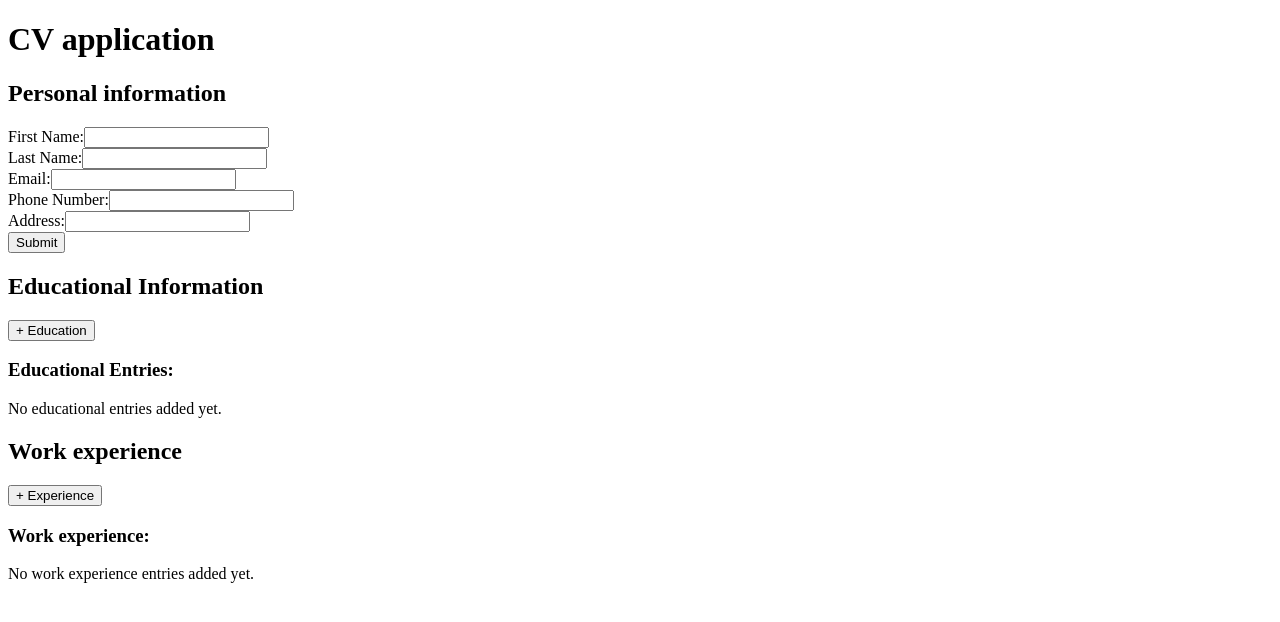
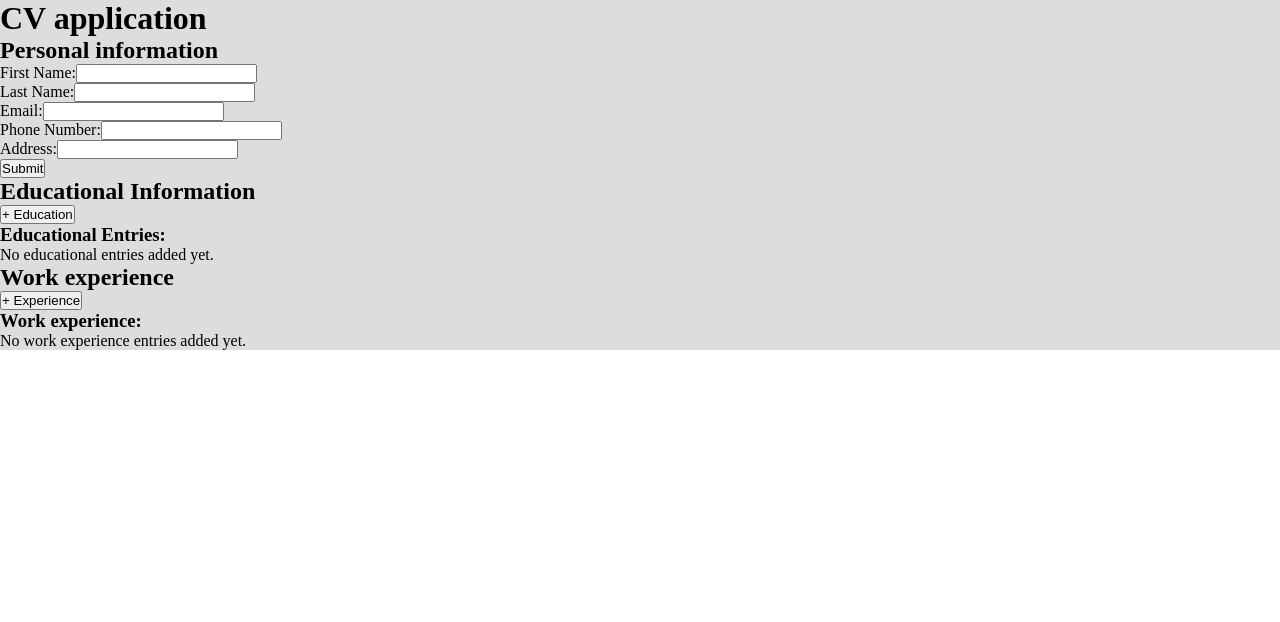
Before and after one commit to klintat/odin-CV_application, a React (Vite) app: page / in a window 1280 px wide. Shown: the top 622 px of the page. Built offline with nearby package versions, Linux system fonts and the light colour scheme.

Commit message:
Adedd SASS

```diff
--- a/package.json
+++ b/package.json
@@ -24,6 +24,7 @@
     "eslint-plugin-react-hooks": "^5.0.0",
     "eslint-plugin-react-refresh": "^0.4.14",
     "globals": "^15.11.0",
+    "sass-embedded": "^1.80.6",
     "vite": "^5.4.10"
   }
 }
--- a/src/App.jsx
+++ b/src/App.jsx
@@ -1,4 +1,4 @@
-import "./App.css";
+import "./App.scss";
 import PersonalDetails from "./components/PersonalDetails.jsx";
 import EducationalExperience from "./components/EducationalExperience.jsx";
 import WorkExperience from "./components/WorkExperience.jsx";
--- /dev/null
+++ b/src/App.scss
@@ -0,0 +1,9 @@
+* {
+    box-sizing: border-box;
+    margin: 0;
+    padding: 0;
+}
+
+div {
+    background-color: rgba(221, 221, 221, 0.9);
+}
```
Also changed, not shown: src/App.css (deleted), 1 other file (tests, documents, lock files or other folders).
